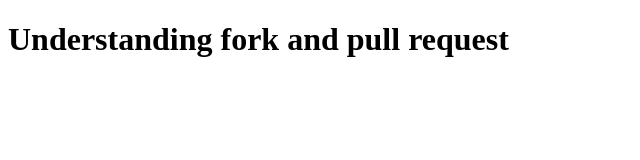
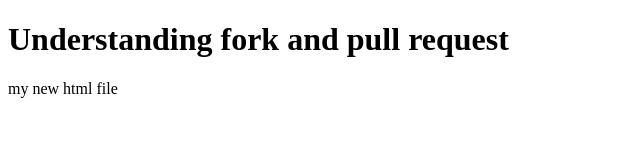
Before and after one commit to Kishan2448/Pull-Request, a plain HTML site: page index.html in a window 1280 px wide. Shown: the whole page, without its empty margins (0-640 px from the left). Drawn offline with Linux system fonts and the light colour scheme.

Commit message:
creat a paragraph

```diff
--- a/index.html
+++ b/index.html
@@ -7,5 +7,6 @@
   </head>
   <body>
     <h1>Understanding fork and pull request</h1>
+    <p>my new html file</p>
   </body>
 </html>
```
